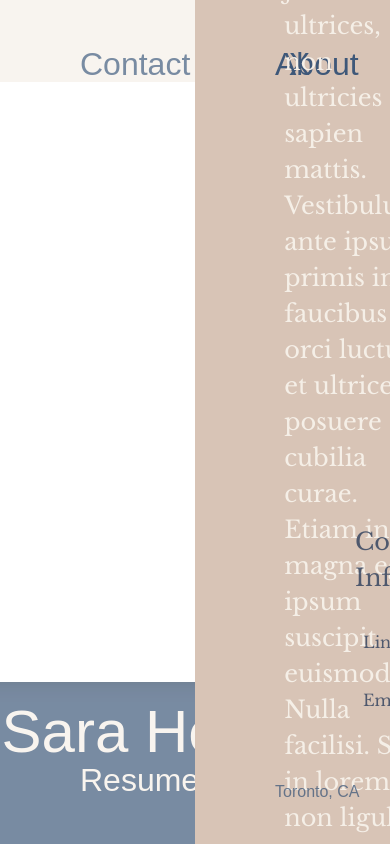
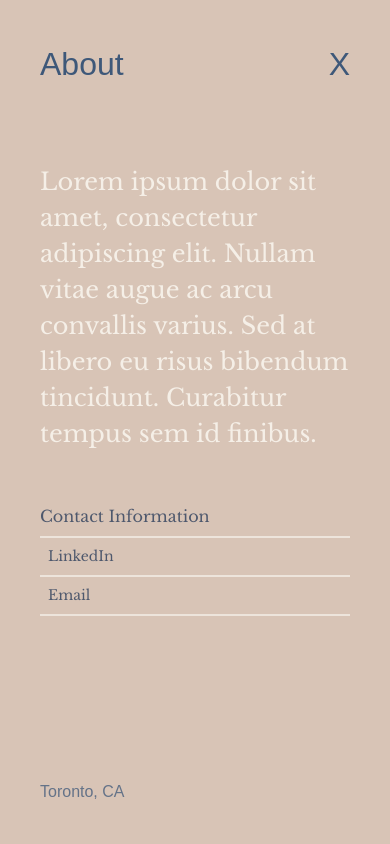
Before and after one commit to evanstpierre/visual-portfolio, a Next.js app: page / in a window 390 px wide. Both pictures are taken after a click on the element "About". Built offline with nearby package versions, Linux system fonts and the light colour scheme; a web font is replaced by a local one.

Commit message:
make site responsive

```diff
--- a/app/components/About.tsx
+++ b/app/components/About.tsx
@@ -25,22 +25,22 @@ export default function About({ show, onClose }: { show: boolean; onClose: () =>
             exit={{ opacity: 0 }}
           >
             {/* Left side */}
-            <div className="w-1/2 h-full bg-white opacity-30" />
+            <div className="w-0 md:w-1/4 lg:w-1/2  h-full bg-white opacity-30" />
 
             {/* Right sliding panel */}
             <motion.div
-              className="relative w-1/2 h-full bg-[#D8C4B6] flex flex-col px-10 py-20"
+              className="relative w-full md:w-3/4 lg:w-1/2 h-full bg-[#D8C4B6] flex flex-col px-10 py-20"
               initial={{ x: '100%' }}
               animate={{ x: 0 }}
               exit={{ x: '100%' }}
               transition={{ duration: 0.5, ease: 'easeInOut' }}
             >
               {/* Top Navigation */}
-             <div className="absolute top-10 left-20">
+             <div className="absolute top-10 left-10">
               <span className="top">About</span>
             </div>
               {/* Close button */}
-              <div className="absolute top-10 right-20 cursor-pointer" onClick={handleClose}>
+              <div className="absolute top-10 right-10 cursor-pointer" onClick={handleClose}>
                 <span className="top">X</span>
               </div>
 
@@ -51,7 +51,7 @@ export default function About({ show, onClose }: { show: boolean; onClose: () =>
               </div>
 
               {/* Footer */}
-              <div className="absolute bottom-10 left-20">
+              <div className="absolute bottom-10 left-10">
                 <span className="footer opacity-75">Toronto, CA</span>
               </div>
             </motion.div>
--- a/app/components/ContactList.tsx
+++ b/app/components/ContactList.tsx
@@ -13,8 +13,8 @@ export default function ContactList(){
     ]
 
     return (
-        <div className="bg-[#D8C4B6] max-w-xl flex flex-col justify-start mx-30  text-[var(--color-foreground)] font-libre">
-        <h3 className="py-4 opacity-75">Contact Information</h3>
+        <div className="bg-[#D8C4B6] max-w-xl flex flex-col justify-start min-m-10  max-m-30  text-[var(--color-foreground)] font-libre">
+        <h3 className="py-2 opacity-75">Contact Information</h3>
         <div className="w-full h-0.5 bg-[#F5EFE7] opacity-75" />
 
         {contactList.map((item, index) => (
@@ -23,7 +23,7 @@ export default function ContactList(){
                 href={item.link}
                 target="_blank"
                 rel="noopener noreferrer"
-                className="list-text block py-4 ml-2 transition-all duration-300  ease-in-out hover:ml-4 opacity-75 cursor-pointer"
+                className="list-text block py-2 ml-2 transition-all duration-300  ease-in-out hover:ml-4 opacity-75 cursor-pointer"
             >
                 {item.name}
             </a>
--- a/app/components/Experience.tsx
+++ b/app/components/Experience.tsx
@@ -13,8 +13,8 @@ export default function Experience() {
     ];
 
     return (
-      <div className="max-w-xl flex flex-col justify-start mx-30 text-[var(--color-foreground)] font-libre">
-        <h3 className="py-4 opacity-75 text-xl font-bold">Work Experience</h3>
+      <div className="max-w-xl flex flex-col justify-start  min-m-10  max-m-30  text-[var(--color-foreground)] font-libre">
+        <h3 className="py-2 opacity-75">Work Experience</h3>
         <div className="w-full h-0.5 bg-[#F5EFE7] opacity-75 mb-2" />
 
         {experienceList.map((item, index) => (
--- a/app/components/Paragraph.tsx
+++ b/app/components/Paragraph.tsx
@@ -2,10 +2,17 @@
 
 import { useEffect, useState } from 'react';
 
+// const paragraphs = [
+//   "Lorem ipsum dolor sit amet, consectetur adipiscing elit. Phasellus fermentum justo at ex ultrices, non ultricies sapien mattis. Vestibulum ante ipsum primis in faucibus orci luctus et ultrices posuere cubilia curae. Etiam in magna eget ipsum suscipit euismod. Nulla facilisi. Sed in lorem non ligula accumsan tincidunt non ac nulla.",
+//   "Curabitur convallis, metus non scelerisque iaculis, nulla ligula sodales libero, nec fermentum nisi augue in nulla. In vel fringilla neque. Morbi fringilla justo sed purus lobortis, id tempor leo finibus. Suspendisse potenti. Sed ullamcorper, arcu vitae interdum varius, tellus justo finibus dolor, a sagittis lorem lorem at libero.",
+//   "Praesent posuere, sapien ac pulvinar cursus, justo nibh gravida nisl, in rutrum tortor metus sed lorem. Donec vulputate risus at tellus iaculis, ac egestas tellus sagittis. Integer tincidunt semper eros, sed varius purus posuere at. Vivamus tristique gravida dolor, vitae fringilla erat dapibus at. In suscipit nisl a libero.",
+// ];
+
+// 30 word place holder
 const paragraphs = [
-  "Lorem ipsum dolor sit amet, consectetur adipiscing elit. Phasellus fermentum justo at ex ultrices, non ultricies sapien mattis. Vestibulum ante ipsum primis in faucibus orci luctus et ultrices posuere cubilia curae. Etiam in magna eget ipsum suscipit euismod. Nulla facilisi. Sed in lorem non ligula accumsan tincidunt non ac nulla.",
-  "Curabitur convallis, metus non scelerisque iaculis, nulla ligula sodales libero, nec fermentum nisi augue in nulla. In vel fringilla neque. Morbi fringilla justo sed purus lobortis, id tempor leo finibus. Suspendisse potenti. Sed ullamcorper, arcu vitae interdum varius, tellus justo finibus dolor, a sagittis lorem lorem at libero.",
-  "Praesent posuere, sapien ac pulvinar cursus, justo nibh gravida nisl, in rutrum tortor metus sed lorem. Donec vulputate risus at tellus iaculis, ac egestas tellus sagittis. Integer tincidunt semper eros, sed varius purus posuere at. Vivamus tristique gravida dolor, vitae fringilla erat dapibus at. In suscipit nisl a libero.",
+  "Lorem ipsum dolor sit amet, consectetur adipiscing elit. Nullam vitae augue ac arcu convallis varius. Sed at libero eu risus bibendum tincidunt. Curabitur tempus sem id finibus.",
+  "Praesent cursus, odio sed faucibus vulputate, sem ipsum ultricies tellus, vel malesuada tortor libero vitae magna. Fusce accumsan, nisi nec sagittis posuere, eros metus porta nulla.",
+  "Ut ac justo ut erat gravida laoreet. Nunc at magna porta, suscipit sem in, consequat purus. Integer sodales, sapien vitae blandit vehicula, ligula risus efficitur quam.",
 ];
 
 export default function ParagraphSlider() {
@@ -21,7 +28,7 @@ export default function ParagraphSlider() {
   }, []);
 
   return (
-    <div className="relative max-h-50  max-w-xl m-30  flex items-center justify-center text-start">
+    <div className="relative max-h-50  max-w-xl min-m-10 max-m-30  flex items-center justify-center text-start">
       {paragraphs.map((text, i) => (
         <p
           key={i}
--- a/app/components/Work.tsx
+++ b/app/components/Work.tsx
@@ -26,22 +26,22 @@ export default function Work({ show, onClose }: { show: boolean; onClose: () =>
             exit={{ opacity: 0 }}
           >
             {/* Left side */}
-            <div className="w-1/2 h-full bg-white opacity-30" />
+            <div className="w-0 md:w-1/4 lg:w-1/2 h-full bg-white opacity-30" />
 
             {/* Right sliding panel */}
             <motion.div
-              className="relative w-1/2 h-full bg-[#D8C4B6] flex flex-col px-10 py-20"
+              className="relative w-full md:w-3/4 lg:w-1/2 bg-[#D8C4B6] flex flex-col px-10 py-20"
               initial={{ x: '100%' }}
               animate={{ x: 0 }}
               exit={{ x: '100%' }}
               transition={{ duration: 0.5, ease: 'easeInOut' }}
             >
               {/* Top Navigation */}
-             <div className="absolute top-10 left-20">
+             <div className="absolute top-10 left-10">
               <span className="top">Work</span>
             </div>
               {/* Close button */}
-              <div className="absolute top-10 right-20 cursor-pointer" onClick={handleClose}>
+              <div className="absolute top-10 right-10 cursor-pointer" onClick={handleClose}>
                 <span className="top">X</span>
               </div>
 
@@ -52,7 +52,7 @@ export default function Work({ show, onClose }: { show: boolean; onClose: () =>
               </div>
 
               {/* Footer */}
-              <div className="absolute bottom-10 left-20">
+              <div className="absolute bottom-10 left-10">
                 <span className="footer opacity-75">Toronto, CA</span>
               </div>
             </motion.div>
--- a/app/globals.css
+++ b/app/globals.css
@@ -52,8 +52,14 @@ p.info-text{
 span.list-text{
   font-family: var(--font-libre);
   color: #213555;
+  font-size: 16px;
 }
 a.list-text{
   font-family: var(--font-libre);
   color: #213555;
+  font-size: 14px;
 }
+
+h3{
+  font-size: 16px;
+}
--- a/app/page.tsx
+++ b/app/page.tsx
@@ -10,6 +10,10 @@ export default function Home() {
 
   const [showAbout, setShowAbout] = useState(false);
   const [showWork, setShowWork] = useState(false);
+  const handleOpenPDF = () => {
+    window.open('/resume.pdf', '_blank');
+  };
+
 
   return (
     <div className="w-screen h-screen relative overflow-hidden">
@@ -17,21 +21,21 @@ export default function Home() {
       <div className="absolute inset-0 flex flex-col z-0">
         {/* Top Half */}
         <div className="flex-1 bg-[#F5EFE7] relative">
-          <div className="absolute top-10 left-20  "  onClick={() => window.location.href = "mailto:sarahepperle@gmail.com"} ><span className="top border-b-1 border-transparent hover:border-[#3E5879] transition-all duration-500 cursor-pointer">Contact</span></div>
-          <div className="absolute top-10 right-20  h" onClick={() => setShowAbout(true)}><span className="top border-b-1 border-transparent hover:border-[#3E5879] transition-all duration-500 cursor-pointer">About</span></div>
+          <div className="hidden sm:block absolute top-10 left-10  md:left-20"  onClick={() => window.location.href = "mailto:sarahepperle@gmail.com"} ><span className="top border-b-1 border-transparent hover:border-[#3E5879] transition-all duration-500 cursor-pointer">Contact</span></div>
+          <div className="absolute top-10 right-10  md:right-20" onClick={() => setShowAbout(true)}><span className="top border-b-1 border-transparent hover:border-[#3E5879] transition-all duration-500 cursor-pointer">About</span></div>
         </div>
 
         {/* Bottom Half */}
         <div className="flex-1 bg-[#3E5879] relative">
-          <div className="absolute bottom-10 left-20"><span className="bottom border-b-1 border-transparent hover:border-[#F5EFE7] transition-all duration-500 cursor-pointer">Resume</span></div>
-          <div className="absolute bottom-10 right-20" onClick={() => setShowWork(true)}><span className="bottom border-b-1 border-transparent hover:border-[#F5EFE7] transition-all duration-500 cursor-pointer">Work</span></div>
+          <div className="hidden sm:block absolute bottom-10 left-10 lg:left-20" onClick={handleOpenPDF}><span className="bottom border-b-1 border-transparent hover:border-[#F5EFE7] transition-all duration-500 cursor-pointer">Resume</span></div>
+          <div className="absolute bottom-10 right-10 lg:right-20" onClick={() => setShowWork(true)}><span className="bottom border-b-1 border-transparent hover:border-[#F5EFE7] transition-all duration-500 cursor-pointer">Work</span></div>
         </div>
       </div>
 
       {/* Centered Box + Header Wrapper */}
       <div className="absolute top-1/2 left-1/2 -translate-x-1/2 -translate-y-1/2 z-10 flex flex-col items-center">
-        <div className="w-[450px] h-[600px] bg-white shadow-lg rounded-lg"></div>
-        <h1 className="mt-[20px] text-6xl">Sara Hepperle</h1>
+        <div className="w-[300px] md:w-[375px]  h-[400px] md:h-[500px] bg-white shadow-lg rounded-lg"></div>
+        <h1 className="mt-[20px] text-4xl md:text-5xl">Sara Hepperle</h1>
       </div>
 
       {/* Optional: Overlay component like <About /> if it stays within screen */}
```
Also changed, not shown: 1 other file (tests, documents, lock files or other folders).
